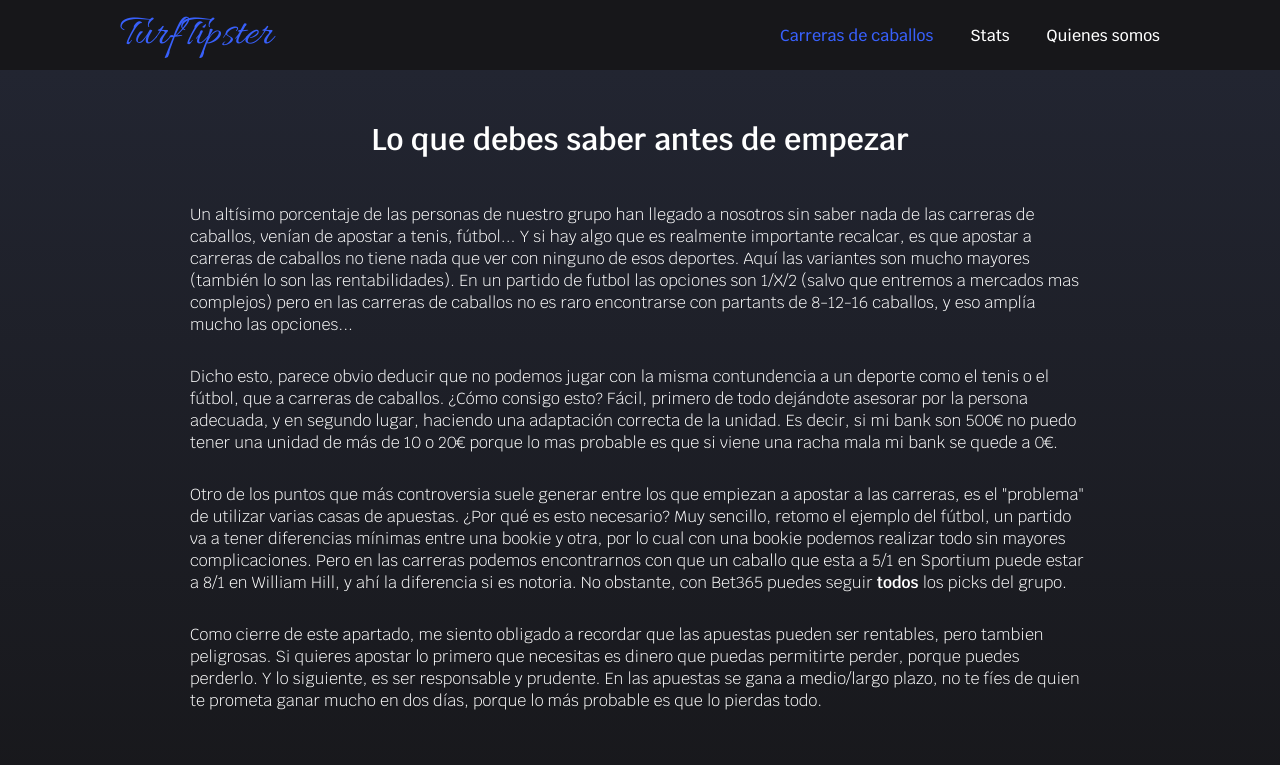
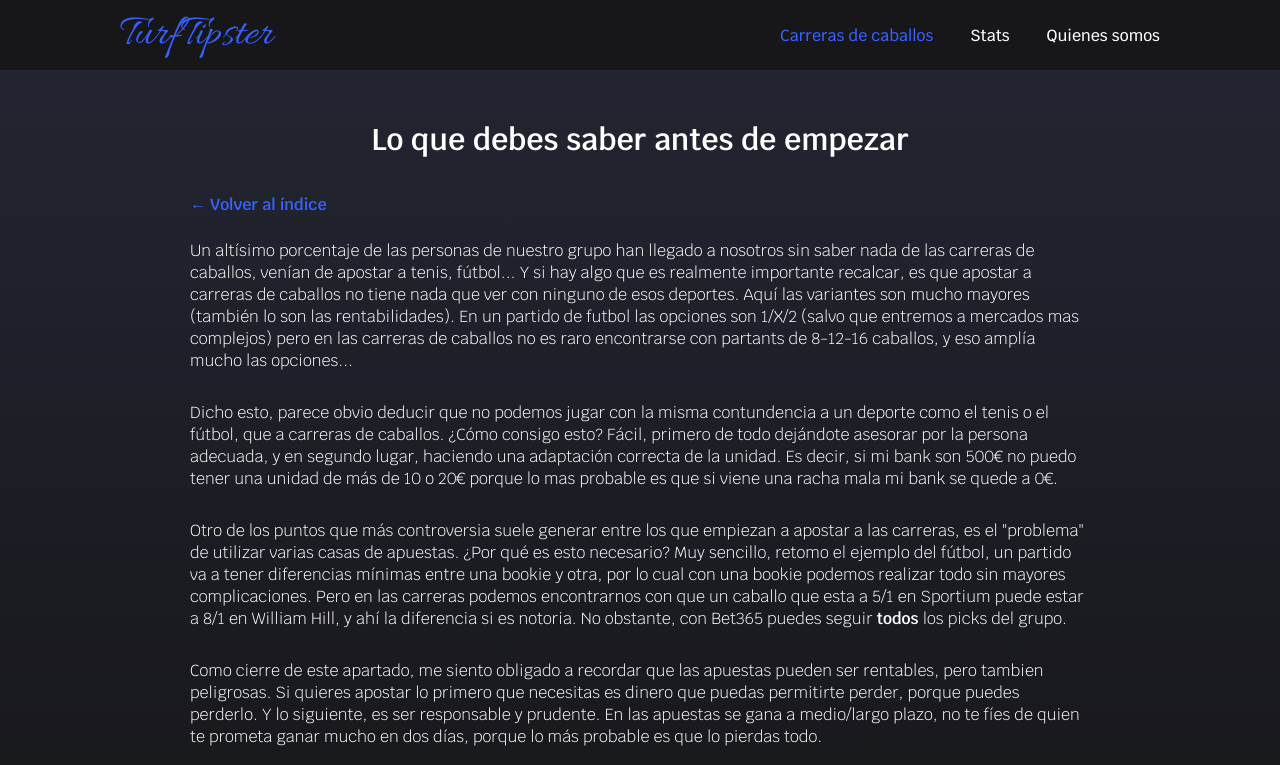
Before and after one commit to victor1305/turftipster-web-next, a Next.js app: page /carreras-de-caballos/primeros-pasos in a window 1280 px wide. Shown: the top 765 px of the page. Built offline with nearby package versions, Linux system fonts and the light colour scheme.

Commit message:
feat(horse-racing): add styles

```diff
--- a/pages/carreras-de-caballos/primeros-pasos.jsx
+++ b/pages/carreras-de-caballos/primeros-pasos.jsx
@@ -1,4 +1,6 @@
 import styles from "@/styles/pages/FirstStepsPage.module.scss"
+import RouterService from "@/lib/routerService";
+import Link from "next/link";
 
 export default function FirstSteps() {
   return (
@@ -6,6 +8,7 @@ export default function FirstSteps() {
       <main className="main">
         <article>
           <h2>Lo que debes saber antes de empezar</h2>
+          <Link id="go-back-btn" href={RouterService.HORSE_RACING_URL}>← Volver al índice</Link>
           <p>
             Un altísimo porcentaje de las personas de nuestro grupo han llegado
             a nosotros sin saber nada de las carreras de caballos, venían de
--- a/pages/carreras-de-caballos/terminos.jsx
+++ b/pages/carreras-de-caballos/terminos.jsx
@@ -1,4 +1,6 @@
 import styles from "@/styles/pages/Terminology.module.scss"
+import RouterService from "@/lib/routerService";
+import Link from "next/link";
 
 export default function Terminology() {
   return (
@@ -6,6 +8,8 @@ export default function Terminology() {
       <main className="main">
         <h2>Terminología</h2>
         <h4>Si vas a empezar a apostar tanto a caballos como a cualquier deporte hay una serie de términos que debes tener claros: El bank, la unidad, el stake y el yield.</h4>
+        <div>
+          <p className={styles["terminology-page__go-back"]}><Link id="go-back-btn" href={RouterService.HORSE_RACING_URL}>← Volver al índice</Link></p>
           <div>
             <article>
               <h4>El Bank</h4>
@@ -59,6 +63,7 @@ export default function Terminology() {
               </p>
             </article>
           </div>
+        </div>
       </main>
     </div>
   );
--- a/pages/carreras-de-caballos/tipos-apuestas.jsx
+++ b/pages/carreras-de-caballos/tipos-apuestas.jsx
@@ -1,4 +1,6 @@
 import styles from "@/styles/pages/BetsType.module.scss"
+import RouterService from "@/lib/routerService";
+import Link from "next/link";
 
 export default function BetsType() {
   return (
@@ -9,6 +11,8 @@ export default function BetsType() {
           En las carreras de caballos tenemos varios tipos de apuestas, a
           continuación citaremos y explicaremos cada una de ellas
         </h4>
+        <div>
+          <p className={styles["bets-type-page__go-back"]}><Link id="go-back-btn" href={RouterService.HORSE_RACING_URL}>← Volver al índice</Link></p>
           <div>
             <article>
               <h4>Ganador</h4>
@@ -66,6 +70,7 @@ export default function BetsType() {
               </p>
             </article>
           </div>
+        </div>
       </main>
     </div>
   );
--- a/styles/pages/FirstStepsPage.module.scss
+++ b/styles/pages/FirstStepsPage.module.scss
@@ -1,14 +1,26 @@
+@import "@/styles/principals/_colors.scss";
+
 .first-steps-page {
   h2 {
     text-align: center;
     font-size: 30px;
-    padding-bottom: 45px;
+    padding-bottom: 35px;
+  }
+
+  article {
+    max-width: 900px;
+    margin: 0 auto;
+  }
+
+  a {
+    display: block;
+    padding-bottom: 25px;
+    color: $color-primary-100;
+    font-weight: 600;
   }
 
   p {
     padding-bottom: 30px;
-    max-width: 900px;
-    margin: 0 auto;
     font-weight: 300;
     line-height: 22px;
   }
```
Also changed, not shown: styles/pages/BetsType.module.scss (+22 -7 lines), styles/pages/Terminology.module.scss (+22 -7 lines). Lines whose indentation alone changed are shown as unchanged.
